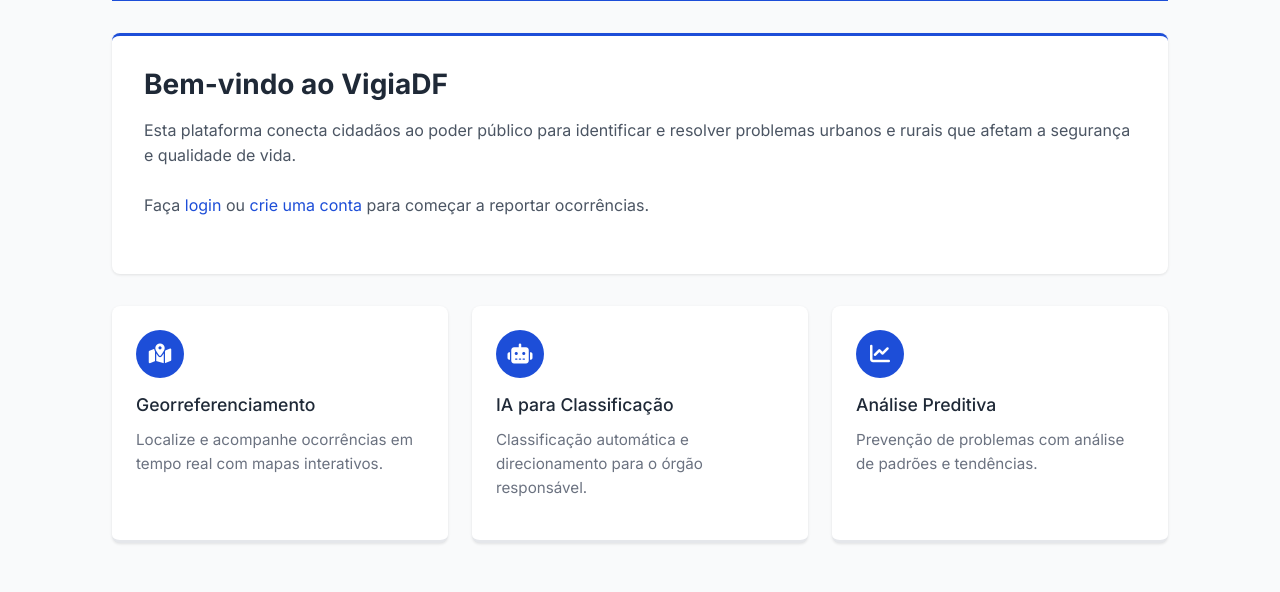
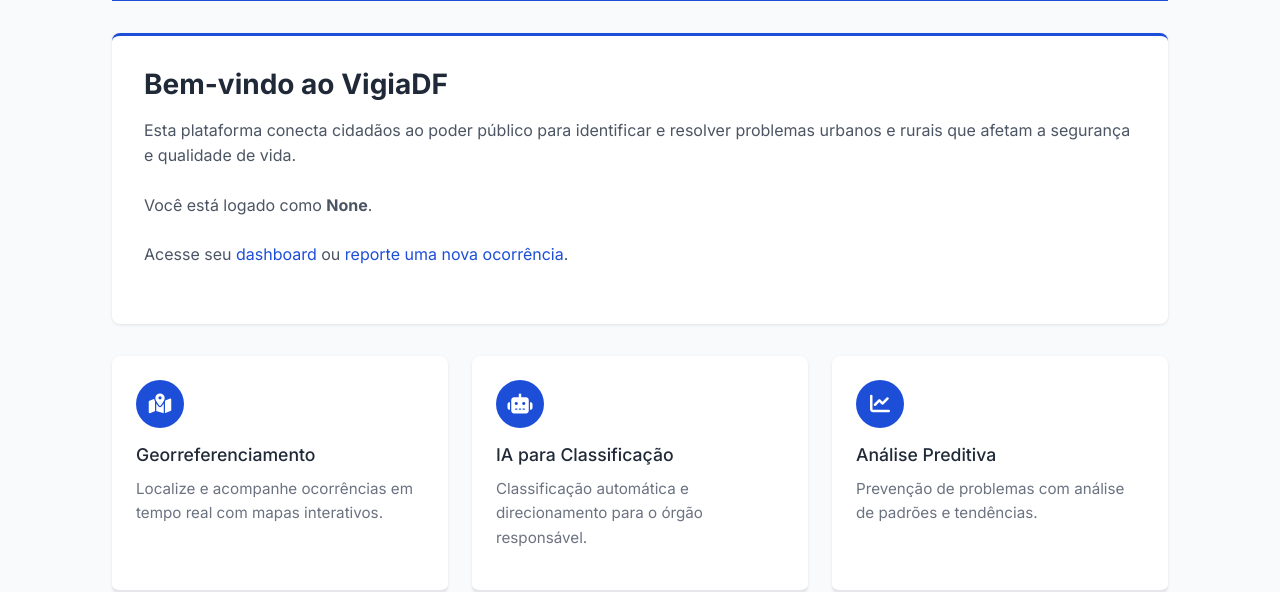
Before and after one commit to anac-roline/hackathon_seguranca, a Flask app: page / in a window 1280 px wide. Shown: the part 324-916 px from the top of the page. Run offline with Flask 3, Linux system fonts and the light colour scheme; some libraries are stand-ins or nearby versions.

Commit message:
fix: add cookies

```diff
--- a/app/routes/main.py
+++ b/app/routes/main.py
@@ -48,7 +48,8 @@
 @main_bp.route('/dashboard')
 def dashboard():
     """Painel de controle, acessível apenas para usuários logados."""
-    if 'user_id' not in session:
+    user_id = request.cookies.get('id', None)
+    if user_id is None:
         flash('Você precisa estar logado para acessar esta página.', 'error')
         return redirect(url_for('auth.login'))
 
@@ -65,7 +66,7 @@
 
     try:
         # Buscar as ocorrências do usuário atual
-        issues = Issue.query.filter_by(user_id=session['user_id']).order_by(Issue.created_at.desc()).all()
+        issues = Issue.query.filter_by(user_id=request.cookies.get('id', None)).order_by(Issue.created_at.desc()).all()
 
         # Preparar dados para o mapa (serializar)
         issues_json = []
@@ -82,7 +83,7 @@
                 'mensagem': issue.ai_validation_result,
             })
 
-        log.info(f"Encontradas {len(issues)} ocorrências para o usuário {session['user_id']}")
+        log.info(f"Encontradas {len(issues)} ocorrências para o usuário {request.cookies.get('id', None)}")
     except Exception as e:
         log.error(f"Erro ao buscar ocorrências: {str(e)}")
         issues = []
@@ -101,14 +102,15 @@
 @main_bp.route('/report_issue', methods=['GET', 'POST'])
 def report_issue():
     """Página para reportar uma nova ocorrência."""
-    if 'user_id' not in session:
+    user_id = request.cookies.get('id', None)
+    if user_id is None:
         flash('Você precisa estar logado para acessar esta página.', 'error')
         return redirect(url_for('auth.login'))
 
     if request.method == 'POST':
         try:
             # Registrar início do processamento
-            log.info(f"Iniciando processamento de nova ocorrência para usuário {session['user_id']}")
+            log.info(f"Iniciando processamento de nova ocorrência para usuário {request.cookies.get('id', None)}")
 
             # Extrair dados do formulário
             description = request.form.get('description')
@@ -178,7 +180,7 @@
             # Criar nova ocorrência
             new_issue = Issue(
                 issue_code=issue_code,
-                user_id=session['user_id'],
+                user_id=request.cookies.get('id', None),
                 category_id=category_id,
                 description=description,
                 latitude=float(latitude),
@@ -236,7 +238,8 @@
 @main_bp.route('/view_issues')
 def view_issues():
     """Página para visualizar ocorrências reportadas."""
-    if 'user_id' not in session:
+    user_id = request.cookies.get('id', None)
+    if user_id is None:
         flash('Você precisa estar logado para acessar esta página.', 'error')
         return redirect(url_for('auth.login'))
 
--- a/app/templates/base.html
+++ b/app/templates/base.html
@@ -23,7 +23,8 @@
                 VigiaDF
             </a>
             <ul>
-                {% if 'username' in session %}
+
+                {% if request.cookies.get('id', None) %}
                     <li><a href="{{ url_for('main.dashboard') }}"><i class="fas fa-chart-line"></i> Dashboard</a></li>
 {#                    <li><a href="{{ url_for('main.report_issue') }}"><i class="fas fa-exclamation-circle"></i> Reportar</a></li>#}
 {#                    <li><a href="{{ url_for('main.my_reports') }}"><i class="fas fa-list"></i> Minhas Ocorrências</a></li>#}
@@ -57,10 +58,10 @@
             <h1>Bem-vindo ao VigiaDF</h1>
             <p>Esta plataforma conecta cidadãos ao poder público para identificar e resolver problemas urbanos e rurais que afetam a segurança e qualidade de vida.</p>
 
-            {% if 'username' not in session %}
+            {% if request.cookies.get('id', None) %}
             <p>Faça <a href="{{ url_for('login') }}">login</a> ou <a href="{{ url_for('signup') }}">crie uma conta</a> para começar a reportar ocorrências.</p>
             {% else %}
-            <p>Você está logado como <strong>{{ session['username'] }}</strong>.</p>
+            <p>Você está logado como <strong>{{ request.cookies.get('username', None) }}</strong>.</p>
             <p>Acesse seu <a href="{{ url_for('dashboard') }}">dashboard</a> ou <a href="{{ url_for('report_issue') }}">reporte uma nova ocorrência</a>.</p>
             {% endif %}
         </div>
--- a/app/templates/dashboard.html
+++ b/app/templates/dashboard.html
@@ -8,7 +8,7 @@
 
 <div class="dashboard-header">
   <div class="dashboard-welcome">
-    <h1>Olá, <span>{{ session['username'] }}</span></h1>
+    <h1>Olá, <span>{{ request.cookies.get('username', None) }}</span></h1>
     <p>Bem-vindo ao seu painel de controle no CidadeFiscal</p>
   </div>
   <div class="dashboard-actions">
--- a/app/templates/index.html
+++ b/app/templates/index.html
@@ -12,10 +12,10 @@
     <h1>Bem-vindo ao VigiaDF</h1>
     <p>Esta plataforma conecta cidadãos ao poder público para identificar e resolver problemas urbanos e rurais que afetam a segurança e qualidade de vida.</p>
 
-    {% if 'username' not in session %}
+    {% if request.cookies.get('id', None) %}
     <p>Faça <a href="{{ url_for('auth.login') }}">login</a> ou <a href="{{ url_for('auth.signup') }}">crie uma conta</a> para começar a reportar ocorrências.</p>
     {% else %}
-    <p>Você está logado como <strong>{{ session['username'] }}</strong>.</p>
+    <p>Você está logado como <strong>{{ request.cookies.get('username', None) }}</strong>.</p>
     <p>Acesse seu <a href="{{ url_for('main.dashboard') }}">dashboard</a> ou <a href="{{ url_for('main.report_issue') }}">reporte uma nova ocorrência</a>.</p>
     {% endif %}
 </div>
```
Also changed, not shown: app/routes/auth.py (+19 -9 lines), app/static/uploads/issues/CDF-2506-0001.jpg, 1 other file.
